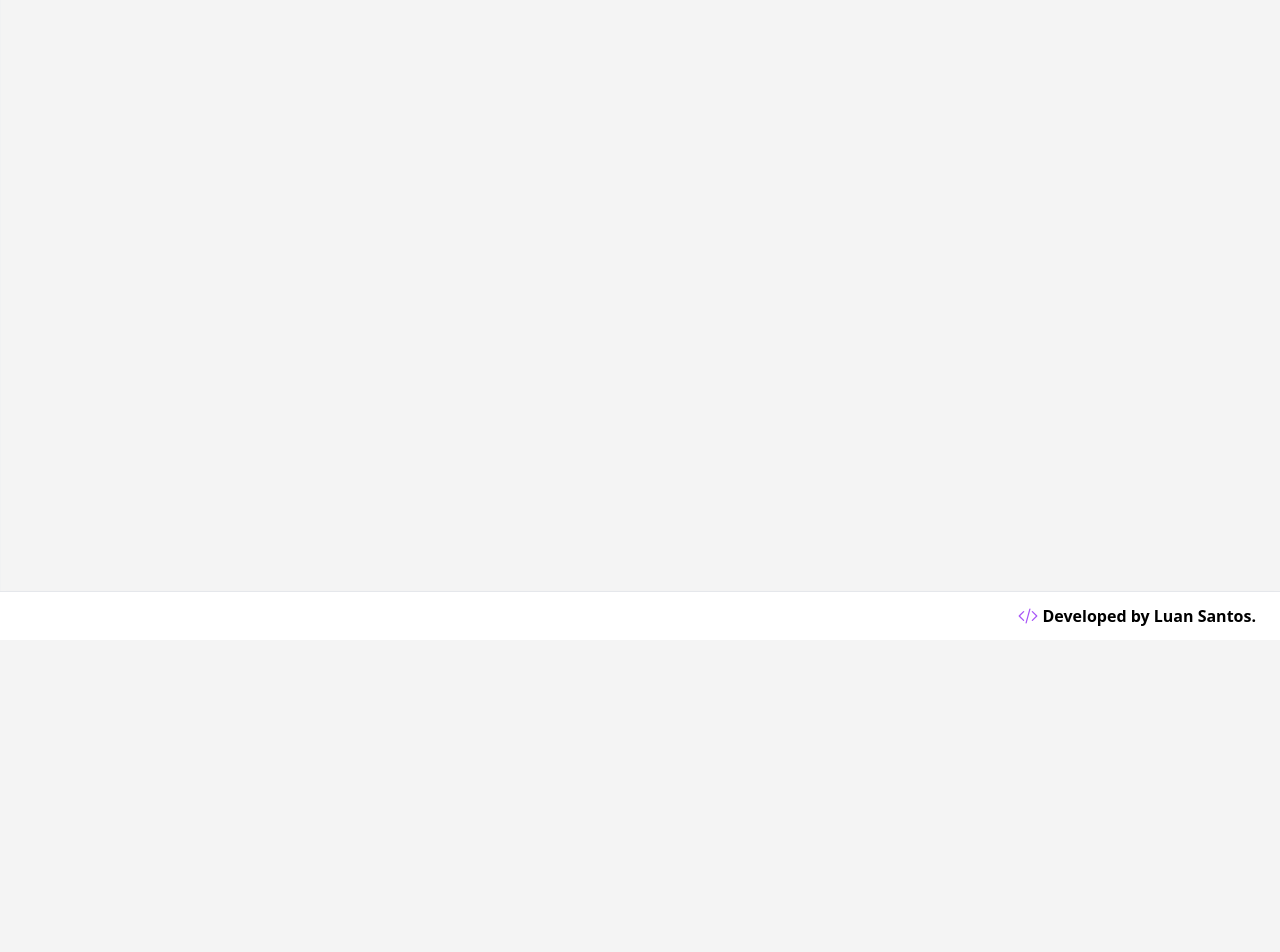
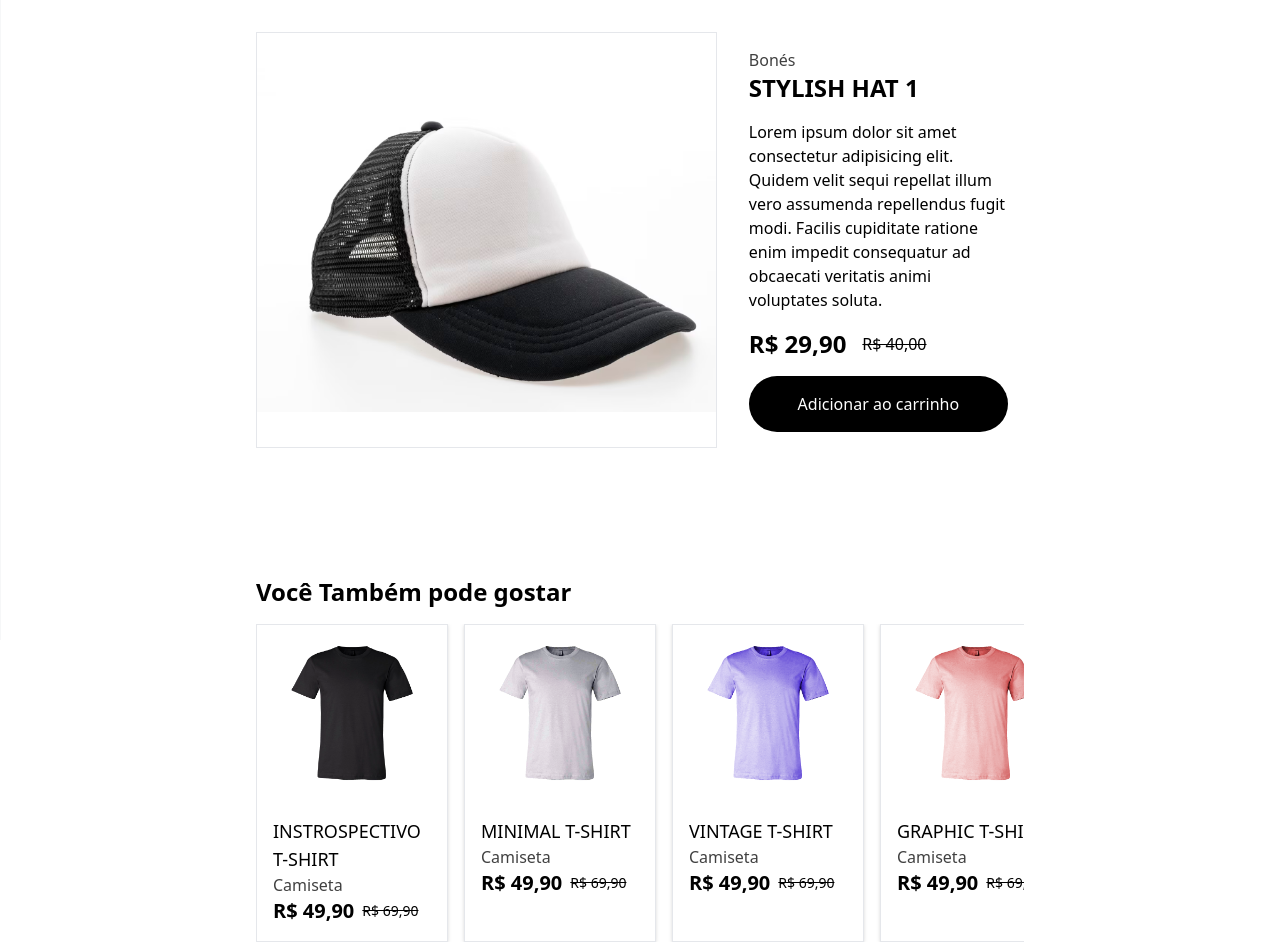
Before and after one commit to Nibelzin/e-cloth, a React (Vite) app in the folder apps/client/: page / in a window 1280 px wide. Shown: the part 160-1112 px from the top of the page. Before the commit the page ends 800 px from the top, so only its background shows below. Built offline with nearby package versions, Linux system fonts and the light colour scheme.

Commit message:
fead: added product detail page

```diff
--- a/apps/client/src/index.css
+++ b/apps/client/src/index.css
@@ -12,7 +12,4 @@
   body {
     @apply bg-background h-full
   }
-  :root {
-    --background: #F4F4F4
-  }
 }
--- /dev/null
+++ b/apps/client/src/lib/mock.tsx
@@ -0,0 +1,74 @@
+import { Product } from "../types/interfaces";
+
+export const productsMock: Product[] = [
+    {
+        id: "1",
+        name: "Instrospectivo T-SHIRT",
+        category: { id: "cat1", name: "Camiseta" },
+        price: 49.90,
+        imgs: ["/products/t-shirt_1.png"]
+    },
+    {
+        id: "2",
+        name: "Minimal T-SHIRT",
+        category: { id: "cat1", name: "Camiseta" },
+        price: 49.90,
+        imgs: ["/products/t-shirt_2.png"]
+    },
+    {
+        id: "3",
+        name: "Vintage T-SHIRT",
+        category: { id: "cat1", name: "Camiseta" },
+        price: 49.90,
+        imgs: ["/products/t-shirt_3.png"]
+    },
+    {
+        id: "4",
+        name: "Graphic T-SHIRT",
+        category: { id: "cat1", name: "Camiseta" },
+        price: 49.90,
+        imgs: ["/products/t-shirt_4.png"]
+    },
+    {
+        id: "5",
+        name: "Classic T-SHIRT",
+        category: { id: "cat1", name: "Camiseta" },
+        price: 49.90,
+        imgs: ["/products/t-shirt_5.png"]
+    },
+    {
+        id: "6",
+        name: "Casual Pants 1",
+        category: { id: "cat2", name: "Calça" },
+        price: 89.90,
+        imgs: ["/products/pants_1.png"]
+    },
+    {
+        id: "7",
+        name: "Casual Pants 2",
+        category: { id: "cat2", name: "Calça" },
+        price: 89.90,
+        imgs: ["/products/pants_2.png"]
+    },
+    {
+        id: "8",
+        name: "Casual Pants 3",
+        category: { id: "cat2", name: "Calça" },
+        price: 89.90,
+        imgs: ["/products/pants_3.png"]
+    },
+    {
+        id: "9",
+        name: "Stylish Hat 1",
+        category: { id: "cat3", name: "Chapéu" },
+        price: 29.90,
+        imgs: ["/products/hat_1.png"]
+    },
+    {
+        id: "10",
+        name: "Stylish Hat 2",
+        category: { id: "cat3", name: "Chapéu" },
+        price: 29.90,
+        imgs: ["/products/hat_2.png"]
+    }
+];
--- a/apps/client/src/pages/Home.tsx
+++ b/apps/client/src/pages/Home.tsx
@@ -1,81 +1,5 @@
 import ProductCard from "../components/ProductCard";
-import { Product } from "../types/interfaces";
-
-const productsMock: Product[] = [
-    {
-        id: "1",
-        name: "Instrospectivo T-SHIRT",
-        category: { id: "cat1", name: "Camiseta" },
-        price: 49.90,
-        imgs: ["/products/t-shirt_1.png"]
-    },
-    {
-        id: "2",
-        name: "Minimal T-SHIRT",
-        category: { id: "cat1", name: "Camiseta" },
-        price: 49.90,
-        imgs: ["/products/t-shirt_2.png"]
-    },
-    {
-        id: "3",
-        name: "Vintage T-SHIRT",
-        category: { id: "cat1", name: "Camiseta" },
-        price: 49.90,
-        imgs: ["/products/t-shirt_3.png"]
-    },
-    {
-        id: "4",
-        name: "Graphic T-SHIRT",
-        category: { id: "cat1", name: "Camiseta" },
-        price: 49.90,
-        imgs: ["/products/t-shirt_4.png"]
-    },
-    {
-        id: "5",
-        name: "Classic T-SHIRT",
-        category: { id: "cat1", name: "Camiseta" },
-        price: 49.90,
-        imgs: ["/products/t-shirt_5.png"]
-    },
-    {
-        id: "6",
-        name: "Casual Pants 1",
-        category: { id: "cat2", name: "Calça" },
-        price: 89.90,
-        imgs: ["/products/pants_1.png"]
-    },
-    {
-        id: "7",
-        name: "Casual Pants 2",
-        category: { id: "cat2", name: "Calça" },
-        price: 89.90,
-        imgs: ["/products/pants_2.png"]
-    },
-    {
-        id: "8",
-        name: "Casual Pants 3",
-        category: { id: "cat2", name: "Calça" },
-        price: 89.90,
-        imgs: ["/products/pants_3.png"]
-    },
-    {
-        id: "9",
-        name: "Stylish Hat 1",
-        category: { id: "cat3", name: "Chapéu" },
-        price: 29.90,
-        imgs: ["/products/hat_1.png"]
-    },
-    {
-        id: "10",
-        name: "Stylish Hat 2",
-        category: { id: "cat3", name: "Chapéu" },
-        price: 29.90,
-        imgs: ["/products/hat_2.png"]
-    }
-];
-
-
-
+import { productsMock } from "../lib/mock";
 
 const Home = () => {
     return (
--- a/apps/client/src/pages/ProductDetail.tsx
+++ b/apps/client/src/pages/ProductDetail.tsx
@@ -1,8 +1,35 @@
+import ProductCard from "../components/ProductCard";
+import { productsMock } from "../lib/mock";
+
 const ProductDetail = () => {
     return (
         <div className="px-6 md:px-16 lg:px-32 xl:px-64 py-16">
-            <div className="w-full flex justify-center">
-                <img src="" alt="" />
+            <div className="flex flex-col lg:flex-row gap-4 mb-32">
+                <div className="w-full lg:w-3/5 overflow-hidden border">
+                    <img src="/products/hat_1.png" alt="" className="w-full h-full object-cover" />
+                </div>
+                <div className="flex-1 p-4 flex flex-col justify-between">
+                    <div>
+                        <div className="mb-4">
+                            <p className="text-neutral-700">Bonés</p>
+                            <h1 className="uppercase text-2xl font-semibold mb-4">Stylish Hat 1</h1>
+                            <p>Lorem ipsum dolor sit amet consectetur adipisicing elit. Quidem velit sequi repellat illum vero assumenda repellendus fugit modi. Facilis cupiditate ratione enim impedit consequatur ad obcaecati veritatis animi voluptates soluta.</p>
+                        </div>
+                        <div className="flex items-center gap-4 mb-4">
+                            <p className="text-2xl font-bold">R$ 29,90</p>
+                            <p className="line-through">R$ 40,00</p>
+                        </div>
+                    </div>
+                    <button className="bg-black p-4 rounded-full text-white">Adicionar ao carrinho</button>
+                </div>
+            </div>
+            <div>
+                <h2 className="text-2xl font-semibold mb-4">Você Também pode gostar</h2>
+                <div className="flex overflow-x-auto gap-4">
+                    {productsMock.map(product => (
+                        <ProductCard product={product} />
+                    ))}
+                </div>
             </div>
         </div>
     );
```
